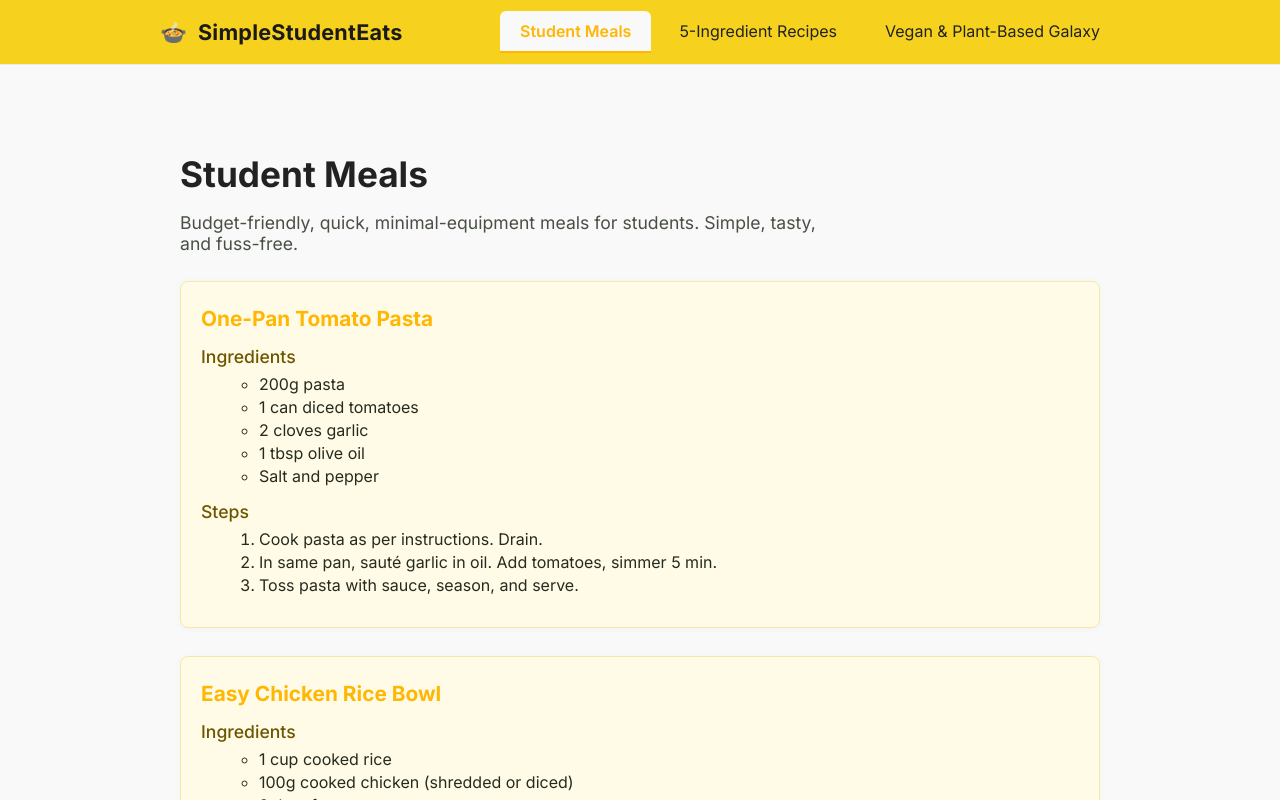
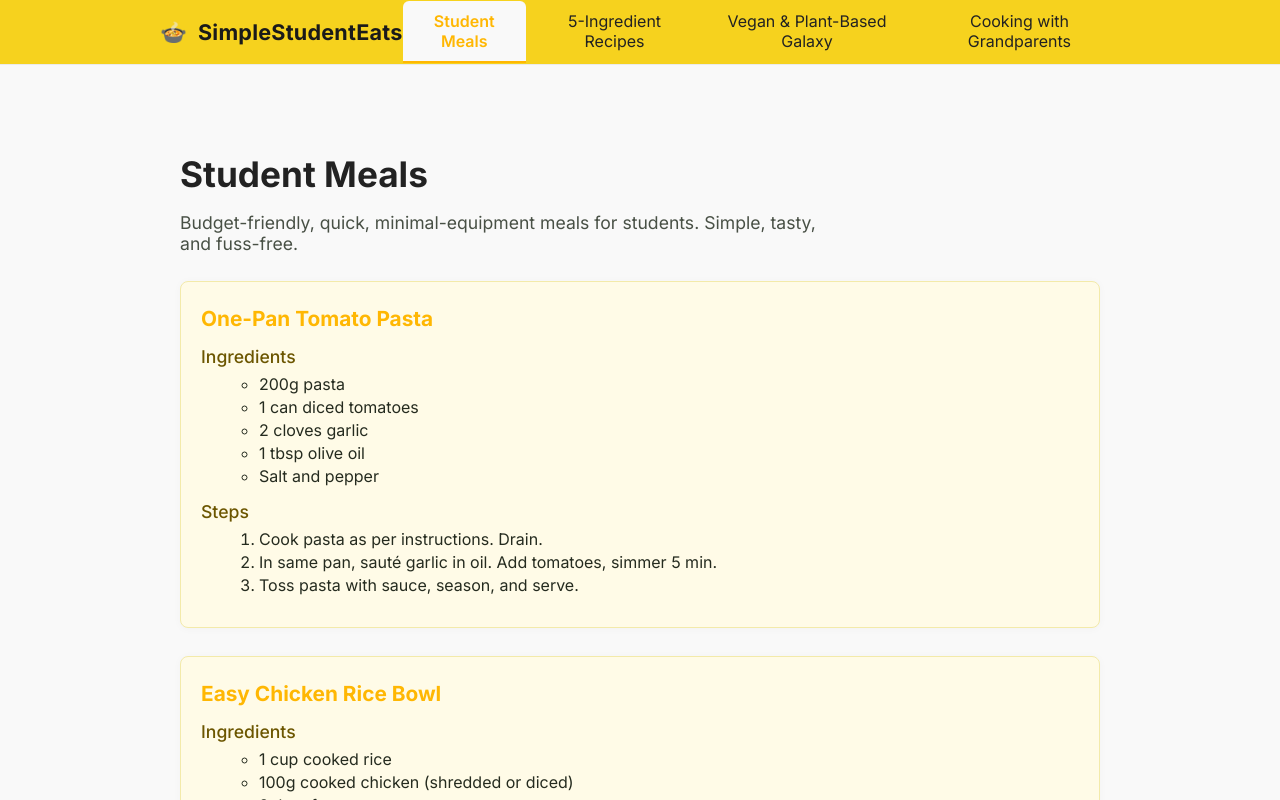
Before and after one commit to Workflow-Manager-admin/simplestudenteats-27082-c6e81338, a React (Create React App) app in the folder simplestudent_eats/: page / in a window 1280 px wide. Shown: the top 800 px of the page. Built offline with nearby package versions, Linux system fonts and the light colour scheme; the HTML template or start-up script is replaced by a standard one.

Commit message:
Auto-commit: Changes as of 2025-05-30T09:55:50.668439+00:00

```diff
--- a/simplestudent_eats/src/App.js
+++ b/simplestudent_eats/src/App.js
@@ -10,17 +10,20 @@ import './App.css';
 const SECTION_KEYS = [
   'studentMeals',
   'fiveIngredients',
-  'veganPlant'
+  'veganPlant',
+  'grandparentsCooking'
 ];
 
 const SECTION_LABELS = {
   studentMeals: 'Student Meals',
   fiveIngredients: '5-Ingredient Recipes',
-  veganPlant: 'Vegan & Plant-Based Galaxy'
+  veganPlant: 'Vegan & Plant-Based Galaxy',
+  grandparentsCooking: 'Cooking with Grandparents'
 };
 
 /**
- * Hardcoded demo recipes without images.
+ * Hardcoded demo recipes without images,
+ * including "Cooking with Grandparents" traditional recipes and stories.
  */
 const RECIPE_DATA = {
   studentMeals: [
```
Also changed, not shown: 2 other files (tests, documents, lock files or other folders).
